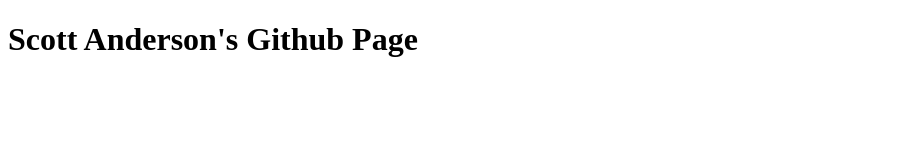
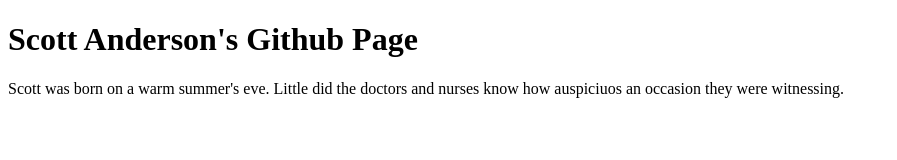
Before and after one commit to ScottTAnderson/ScottTAnderson.github.io, a plain HTML site: page index.html in a window 1280 px wide. Shown: the whole page, without its empty margins (0-897 px from the left). Drawn offline with Linux system fonts and the light colour scheme.

Commit message:
Update index.html

```diff
--- a/index.html
+++ b/index.html
@@ -8,5 +8,7 @@
 </head>
 <body>
     <h1>Scott Anderson's Github Page</h1>
+
+    <p>Scott was born on a warm summer's eve. Little did the doctors and nurses know how auspiciuos an occasion they were witnessing.</p>
 </body>
 </html>
```
